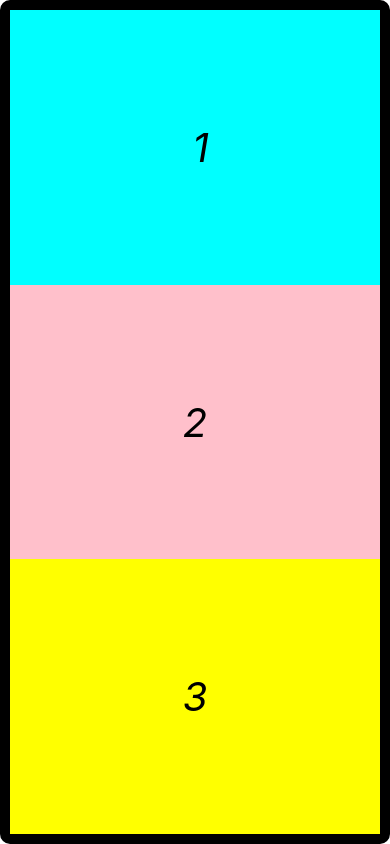
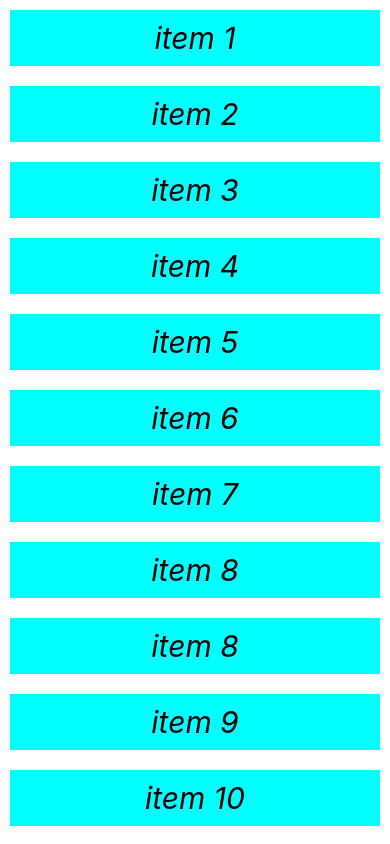
Before and after one commit to nduytung/React_Native_Tutorial, a React Native app: screen / in a window 390 px wide. Built offline with nearby package versions, Linux system fonts and the light colour scheme.

Commit message:
done lesson 9

```diff
--- a/App.js
+++ b/App.js
@@ -1,27 +1,60 @@
 import React, {useState} from 'react';
-import {StyleSheet, Text, View, Button, Linking} from 'react-native';
+import {
+  StyleSheet,
+  Text,
+  View,
+  Button,
+  Linking,
+  ScrollView,
+  RefreshControl,
+} from 'react-native';
 
 //hàm này sẽ render ra tất cả các nội dung hiển thị
 const App = () => {
-  const [name, setName] = useState('Style test');
+  //danh sach cac item se duoc render
+  const [items, setItems] = useState([
+    {key: 1, item: 'item 1'},
+    {key: 2, item: 'item 2'},
+    {key: 3, item: 'item 3'},
+    {key: 4, item: 'item 4'},
+    {key: 5, item: 'item 5'},
+    {key: 6, item: 'item 6'},
+    {key: 7, item: 'item 7'},
+    {key: 8, item: 'item 8'},
+    {key: 9, item: 'item 8'},
+    {key: 10, item: 'item 9'},
+    {key: 11, item: 'item 10'},
+    {key: 12, item: 'item 11'},
+    {key: 13, item: 'item 12'},
+  ]);
 
-  const onClickHandler = () => {
-    setName('Style test is done');
+  //state này quản lý trạng thái refresh hay không
+  const [refresh, setRefresh] = useState(false);
+
+  const onRefresh = () => {
+    //nếu refresh thì set state để hiển thị nút xoay, sau đó thêm item vào và dừng nút xoay lại
+    setRefresh(true);
+
+    //thêm vào list cũ đã có bằng setState
+    setItems([...items, {key: 14, item: 'item 14'}]);
+    setRefresh(false);
   };
 
   return (
     //chèn file styles.body vào đây
-    <View style={styles.body}>
-      <View style={styles.view1}>
-        <Text style={styles.text}> 1</Text>
-      </View>
-      <View style={styles.view2}>
-        <Text style={styles.text}> 2 </Text>
-      </View>
-      <View style={styles.view3}>
-        <Text style={styles.text}> 3 </Text>
-      </View>
-    </View>
+    <ScrollView
+      //được gọi mỗi khi ta kéo xuống để refresh trang
+      refreshControl={
+        <RefreshControl refreshing={refresh} onRefresh={onRefresh} />
+      }>
+      {items.map(object => {
+        return (
+          <View style={styles.item} key={object.key}>
+            <Text style={styles.text}> {object.item} </Text>
+          </View>
+        );
+      })}
+    </ScrollView>
   );
 };
 
@@ -37,31 +70,18 @@
     alignItems: 'stretch',
   },
 
-  view1: {
-    flex: 1,
+  item: {
     backgroundColor: 'cyan',
     justifyContent: 'center',
     alignItems: 'center',
+    margin: 10,
   },
 
-  view2: {
-    flex: 1,
-    backgroundColor: 'pink',
-    justifyContent: 'center',
-    alignItems: 'center',
-  },
-  view3: {
-    flex: 1,
-    backgroundColor: 'yellow',
-    justifyContent: 'center',
-    alignItems: 'center',
-  },
   text: {
     color: 'black',
-    fontSize: 40,
+    fontSize: 30,
     fontStyle: 'italic',
     margin: 10,
-    textTransform: 'uppercase',
   },
 });
 
```
